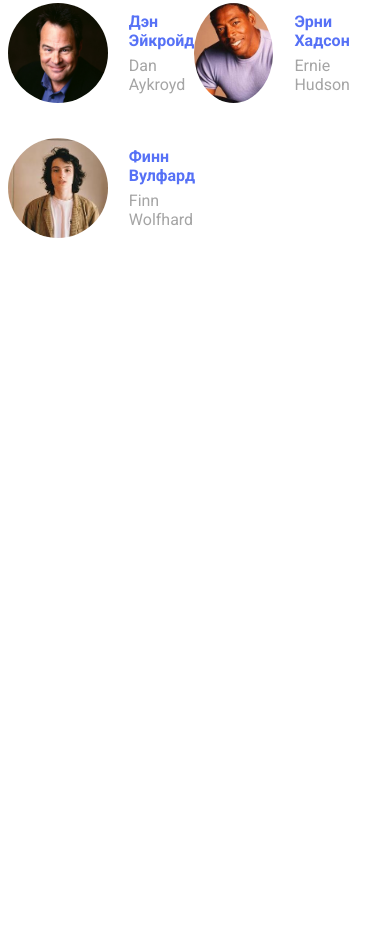
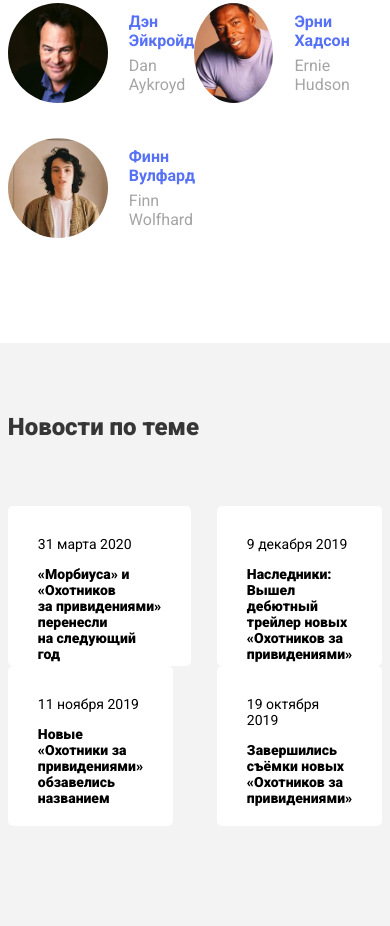
Before and after one commit to Vandon13/ghostbuster, a plain HTML site: page src/index.html in a window 390 px wide. Shown: the part 1695-2621 px from the top of the page. Before the commit the page ends 2038 px from the top, so only its background shows below. Drawn offline with Linux system fonts and the light colour scheme.

```diff
--- a/src/index.html
+++ b/src/index.html
@@ -170,6 +170,32 @@
 			</div>
 		</div>
 	</section>
+	<section class="news">
+		<div class="container">
+			<div class="news__row">
+				<h2 class="news__title">Новости по теме</h2>
+				<div class="news__cards">
+					<div class="news__card">
+						<span class="news__date">31 марта 2020</span>
+						<h3 class="news__preview">«Морбиуса» и «Охотников за&nbsp;привидениями» перенесли на&nbsp;следующий год</h3>
+					</div>
+					<div class="news__card">
+						<span class="news__date">9 декабря 2019</span>
+						<h3 class="news__preview">Наследники: Вышел дебютный трейлер новых «Охотников за привидениями»</h3>
+					</div>
+					<div class="news__card">
+						<span class="news__date">11 ноября 2019</span>
+						<h3 class="news__preview">Новые «Охотники за привидениями» обзавелись названием</h3>
+					</div>
+					<div class="news__card">
+						<span class="news__date">19 октября 2019</span>
+						<h3 class="news__preview">Завершились съёмки новых «Охотников за привидениями»
+						</h3>
+					</div>
+				</div>
+			</div>
+		</div>
+	</section>
 </body>
 
 </html>
--- /dev/null
+++ b/src/sass/sections/_news.sass
@@ -0,0 +1,37 @@
+.news
+	padding: 70px 0px 100px 0px
+	background-color: #F3F3F3
+	&__cards
+		display: flex
+		align-items: center
+		flex-wrap: wrap
+		justify-content: space-between
+	&__card
+		background-color: #ffffff
+		height: 160px
+		padding: 30px
+		width: 260px
+		flex-basis: 20%
+		border-radius: 5px
+	&__title
+		font-style: normal
+		font-weight: 900
+		font-size: 24px
+		line-height: 28px
+		color: $text-color
+		margin-bottom: 65px
+	&__date
+		display: block
+		font-style: normal
+		font-weight: normal
+		font-size: 14px
+		line-height: 16px
+		color: #000000
+		margin-top: 0
+		margin-bottom: 14px
+	&__preview
+		font-style: normal
+		font-weight: 900
+		font-size: 14px
+		line-height: 16px
+		color: #000000
--- a/src/sass/style.sass
+++ b/src/sass/style.sass
@@ -4,3 +4,4 @@
 @import 'colors'
 @import 'sections/hero'
 @import 'sections/actors'
+@import 'sections/news'
```
Also changed, not shown: src/css/style.css.
